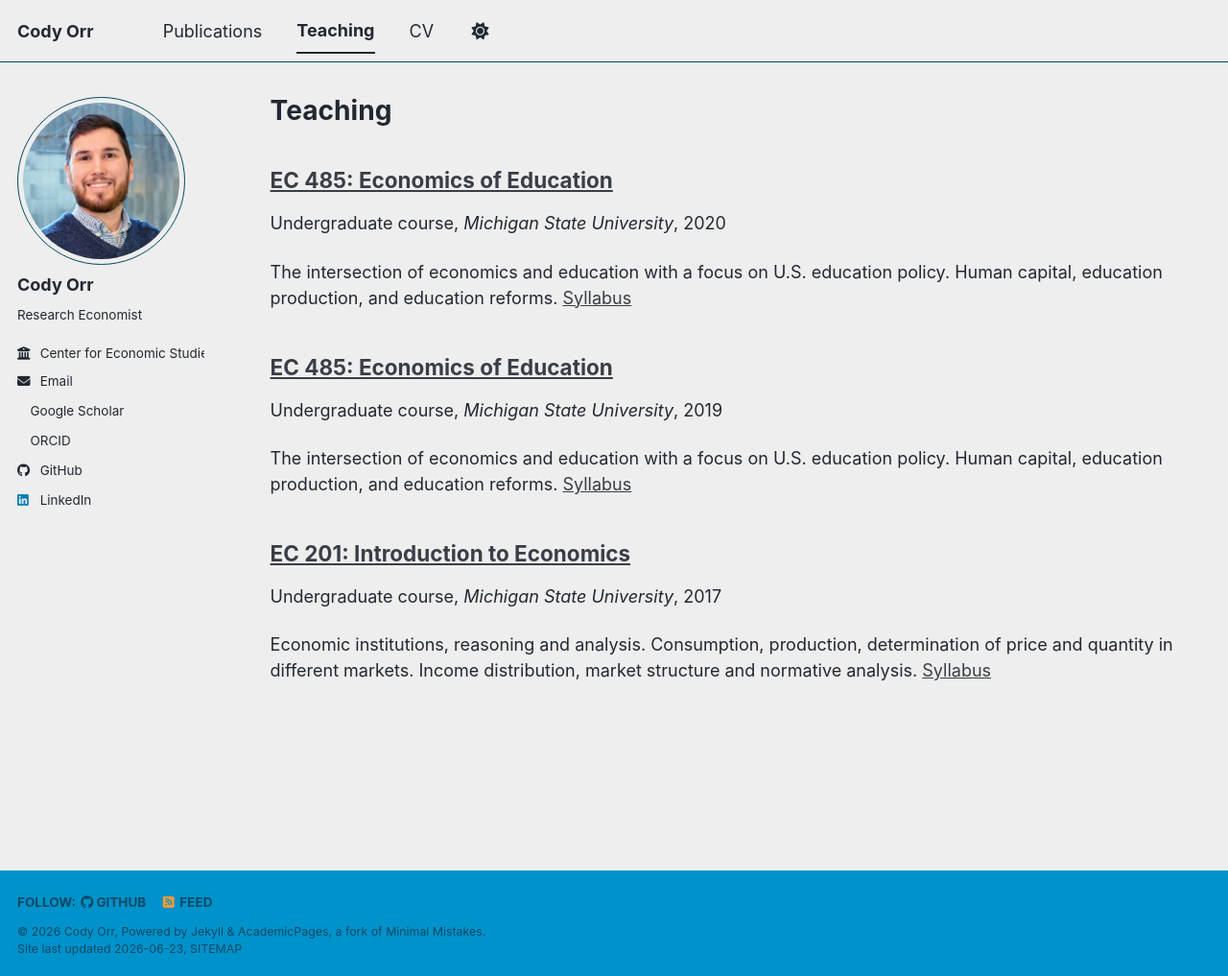
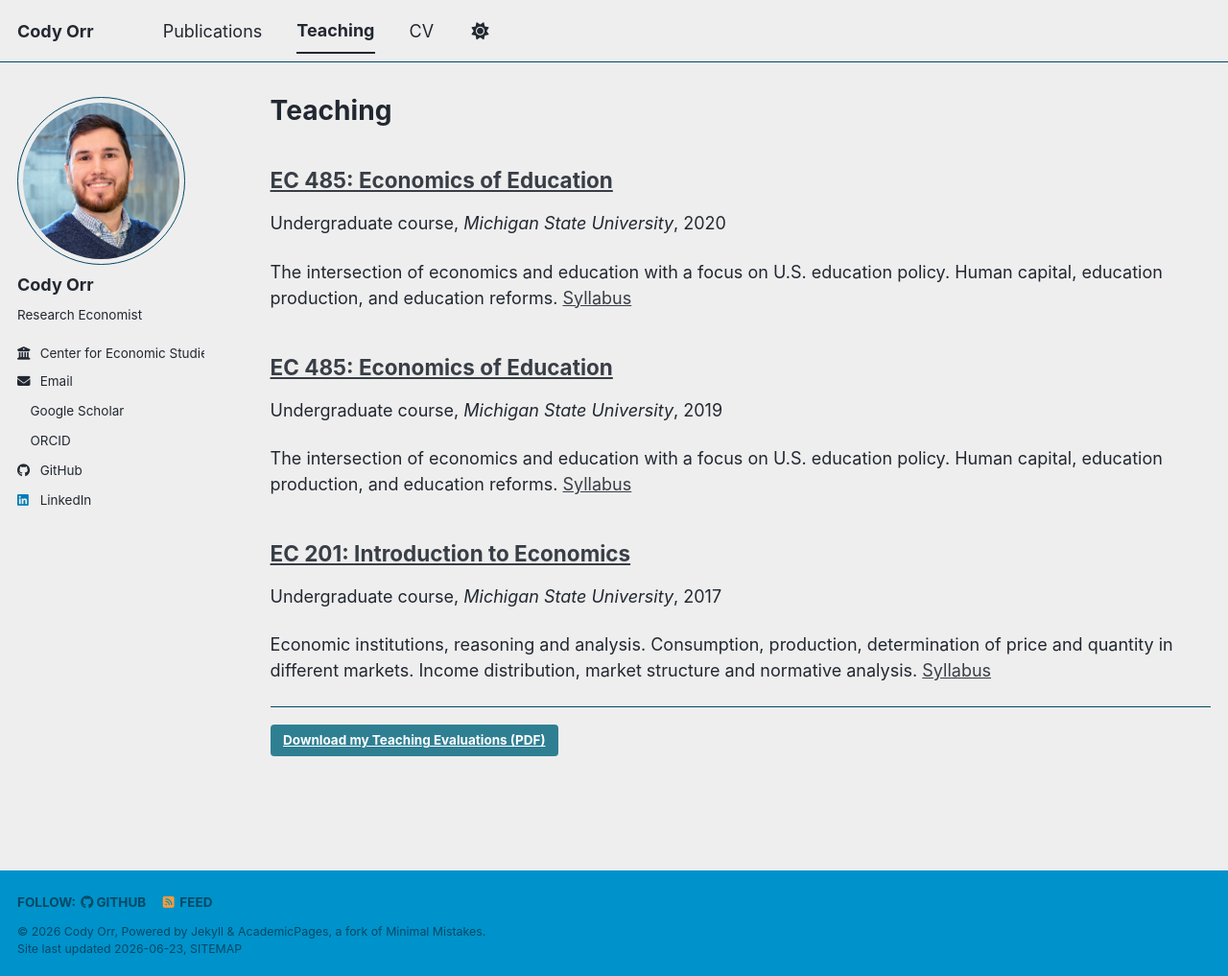
Before and after one commit to orrcody/orrcody.github.io, a Jekyll site: the page built from _pages/teaching.html, in a window 1280 px wide and 1017 px high. Shown: the whole window at 96% size. Built offline with Jekyll 4.4.1, drawn with Linux system fonts in a browser that asks for light colours; a style sheet for code colours, icons or effects is not loaded.

Commit message:
Adding teaching evals.

```diff
--- a/_pages/teaching.html
+++ b/_pages/teaching.html
@@ -10,3 +10,7 @@ author_profile: true
 {% for post in site.teaching reversed %}
   {% include archive-single.html %}
 {% endfor %}
+
+<hr>
+
+<p><a href="{{ site.baseurl }}/files/other/Orr-Teaching-Evaluations.pdf" class="btn btn--info">Download my Teaching Evaluations (PDF)</a></p>
```
